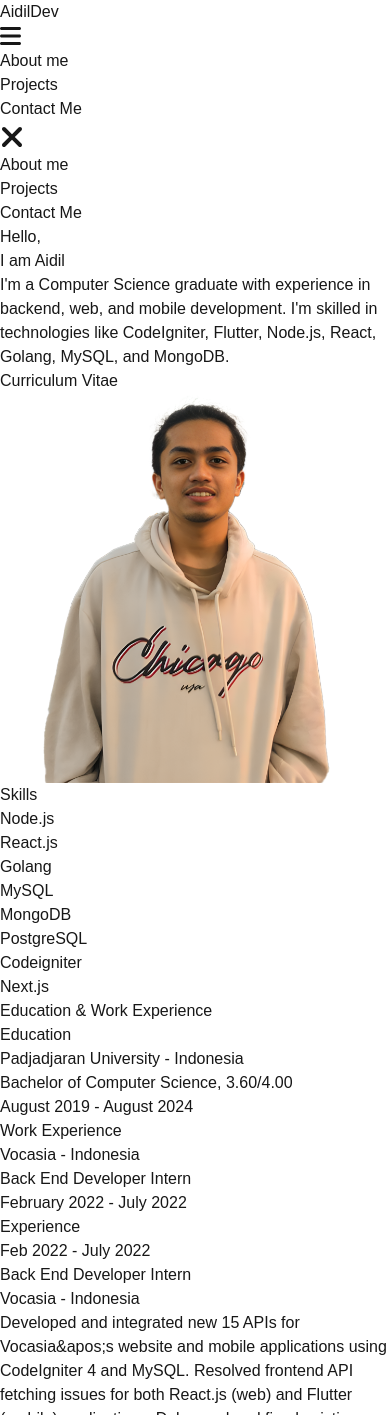
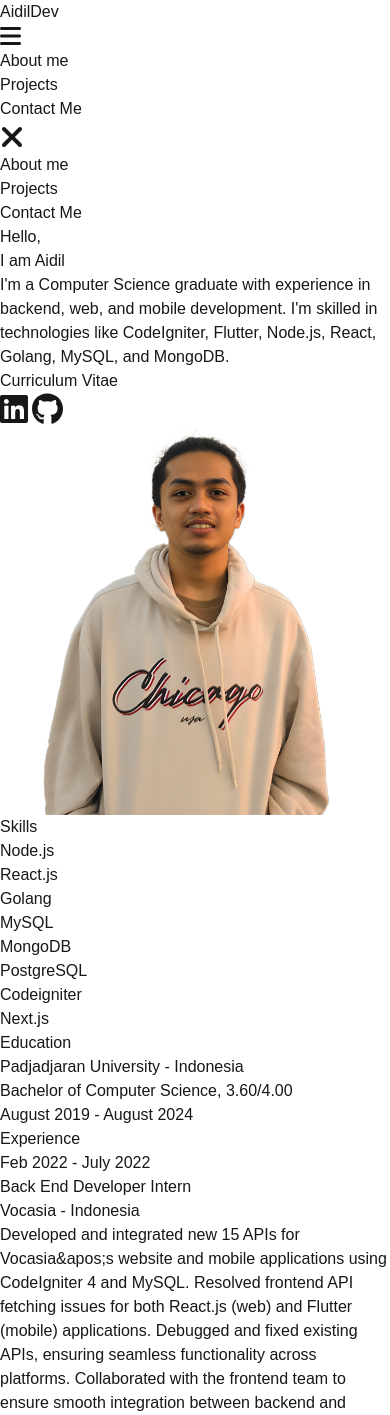
Before and after one commit to aidilfitra08/my-portofolio-nextjs, a Next.js app: page / in a window 390 px wide. Shown: the top 1415 px of the page. Built offline with nearby package versions, Linux system fonts and the light colour scheme.

Commit message:
responsive about me

```diff
--- a/src/app/components/aboutme/aboutme.tsx
+++ b/src/app/components/aboutme/aboutme.tsx
@@ -1,20 +1,22 @@
+import { faGithub, faLinkedin } from "@fortawesome/free-brands-svg-icons";
+import { FontAwesomeIcon } from "@fortawesome/react-fontawesome";
 import Image from "next/image";
 import Link from "next/link";
 
 export default function AboutMe() {
   return (
-    <div className="pt-16 grid grid-cols-2  h-[700px] items-center font-mono">
-      <div className="col-span-1 p-28">
-        <p className="text-6xl font-bold">
+    <div className="pt-16 grid grid-cols-2  h-[700px] items-center font-mono relative max-md:h-[600px] overflow-hidden">
+      <div className="z-10 col-span-1 p-28 grid grid-cols-1 max-md:col-span-2 max-md:px-10 max-md:py-16 ">
+        <p className="text-6xl font-bold col-span-1 max-md:text-5xl">
           Hello, <br /> I am <span className="font-extrabold">Aidil</span>
         </p>
-        <p>
+        <p className="col-span-1 mt-6">
           I&apos;m a Computer Science graduate with experience in backend, web,
           and mobile development. I&apos;m skilled in technologies like
           CodeIgniter, Flutter, Node.js, React, Golang, MySQL, and MongoDB.
         </p>
         {/* <div>My main skill</div> */}
-        <p className="mt-6">
+        <p className=" col-span-1 mt-8">
           <Link
             href="https://drive.google.com/file/d/1pqhiifwNNwLfHYseyYW-aAYH52E78ms3/view?usp=sharing"
             className=" bg-neutral-800 text-white p-3 hover:bg-white hover:text-black ease-in-out duration-300"
@@ -22,15 +24,30 @@ export default function AboutMe() {
             Curriculum Vitae
           </Link>
         </p>
+        <div className="col-span-1 flex mt-8 space-x-2">
+          <Link className="" href="https://www.linkedin.com/in/aidil-fitra">
+            {" "}
+            <FontAwesomeIcon
+              icon={faLinkedin}
+              size="2xl"
+              className="pr-2"
+            />{" "}
+          </Link>
+          <Link className="" href="https://github.com/aidilfitra08">
+            {" "}
+            <FontAwesomeIcon icon={faGithub} size="2xl" className="pr-2" />{" "}
+          </Link>
+        </div>
       </div>
-      <div className="col-span-1 object-fill overflow-hidden h-full">
+      <div className="z-0 col-span-1 object-fill overflow-hidden h-full max-md:absolute max-md:top-[165px]">
         <Image
           aria-hidden
           src="/me.png"
           alt="Globe icon"
           width={1000}
           height={1000}
-          className="mt-16"
+          className="mt-16 max-md:opacity-20"
+          priority={true}
         />
       </div>
     </div>
--- a/src/app/components/skill/skill.tsx
+++ b/src/app/components/skill/skill.tsx
@@ -1,8 +1,9 @@
 export default function Skill() {
   return (
     <div className="grid grid-cols-2 font-mono font-medium bg-neutral-800 text-white">
-      <div className="col-span-1 grid grid-cols-5 text-center gap-3 p-16 items-start h-fit">
-        <p className="col-span-5 text-3xl">Skills</p>
+      <div className="col-span-1 grid grid-cols-3 text-center gap-3 p-16 max-md:px-10 items-start h-fit max-md:col-span-2 max-md:grid-cols-3 ">
+        <p className="col-span-3 text-3xl font-bold text-start">Skills</p>
+        <div className="col-span-3 flex gap-x-2 gap-y-2 align-middle max-md:w-[280px] flex-wrap">
           <p className=" bg-neutral-700 p-2 rounded-lg">Node.js</p>
           <p className=" bg-neutral-700 p-2 rounded-lg">React.js</p>
           <p className=" bg-neutral-700 p-2 rounded-lg">Golang</p>
@@ -12,10 +13,10 @@ export default function Skill() {
           <p className=" bg-neutral-700 p-2 rounded-lg">Codeigniter</p>
           <p className=" bg-neutral-700 p-2 rounded-lg">Next.js</p>
         </div>
-      <div className="col-span-1 grid grid-cols-1 p-16 space-y-3">
-        <p className="col-span-1 text-3xl">Education & Work Experience</p>
+      </div>
+      <div className="col-span-1 grid grid-cols-1 p-16 max-md:pt-0 space-y-3 max-md:col-span-2 max-md:px-10">
+        <p className="col-span-1 text-3xl font-bold">Education</p>
         <div className="col-span-1 grid grid-cols-1 ">
-          <p className="col-span-1 text-xl">Education</p>
           <ul className="list-disc ml-5">
             <li>
               <p>
@@ -28,18 +29,6 @@ export default function Skill() {
             </li>
           </ul>
         </div>
-        <div className="col-span-1 grid grid-cols-1 mt-4">
-          <p className="col-span-1 text-xl">Work Experience</p>
-          <ul className="list-disc ml-5">
-            <li>
-              <p>
-                Vocasia - <span>Indonesia</span>
-              </p>
-              <p>Back End Developer Intern</p>
-              <p>February 2022 - July 2022</p>
-            </li>
-          </ul>
-        </div>
       </div>
     </div>
   );
```
Lines whose indentation alone changed are shown as unchanged.
